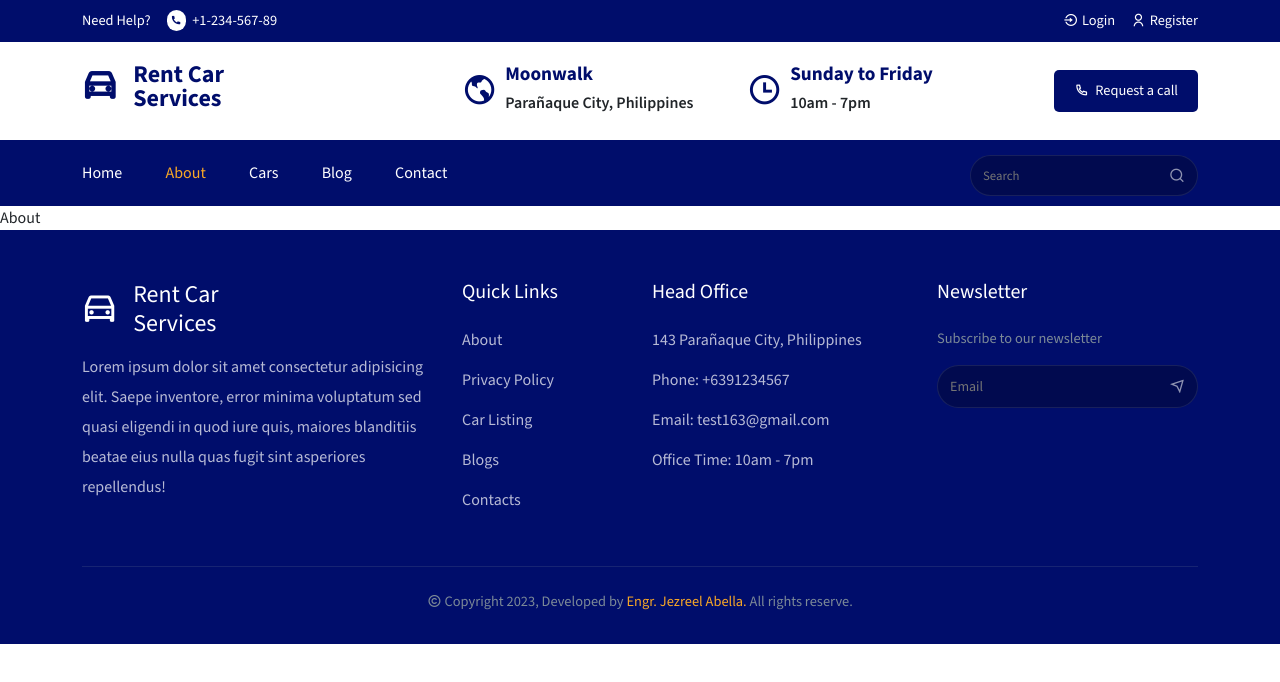
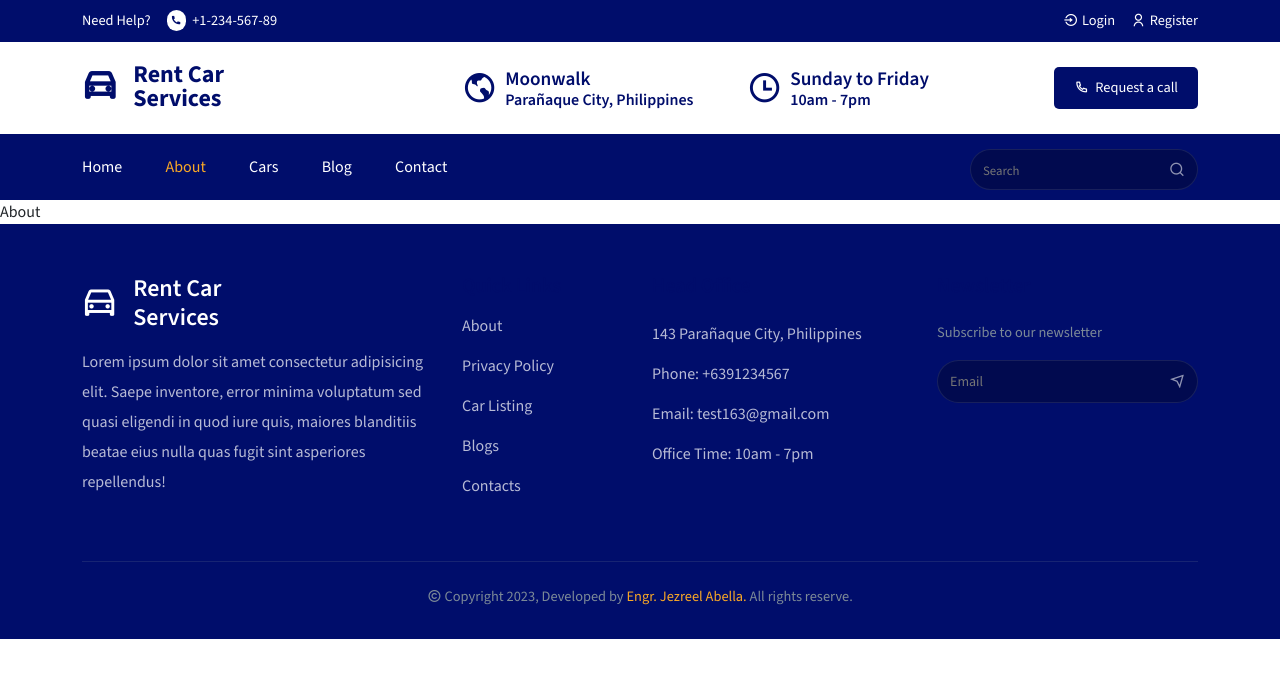
Before and after one commit to TeamAbella060420/Doctor-Appointment-Booking_MERN, a React (Create React App) app in the folder car-rental/: page /about in a window 1280 px wide. Shown: the top 682 px of the page. Built offline with nearby package versions, Linux system fonts and the light colour scheme.

Commit message:
Update index.css

```diff
--- a/car-rental/src/index.css
+++ b/car-rental/src/index.css
@@ -18,9 +18,9 @@ h3,
 h4,
 h5,
 h6 {
-  color: #000d6b;
-  font-weight: 600;
-  margin-bottom: 0;
+  color: #000d6b !important;
+  font-weight: 600 !important;
+  margin-bottom: 0 !important;
 }
 
 h3,
@@ -54,9 +54,9 @@ ul {
 }
 
 .section__subtitle {
-  color: #f9a826;
-  font-weight: 600;
-  font-size: 1.2rem;
+  color: #f9a826 !important;
+  font-weight: 600 !important;
+  font-size: 1.2rem !important;
 }
 
 .section__description {
@@ -94,7 +94,7 @@ section {
   }
 
   .section__subtitle {
-    font-size: 1.1rem;
+    font-size: 1.1rem !important;
   }
 }
 
```
